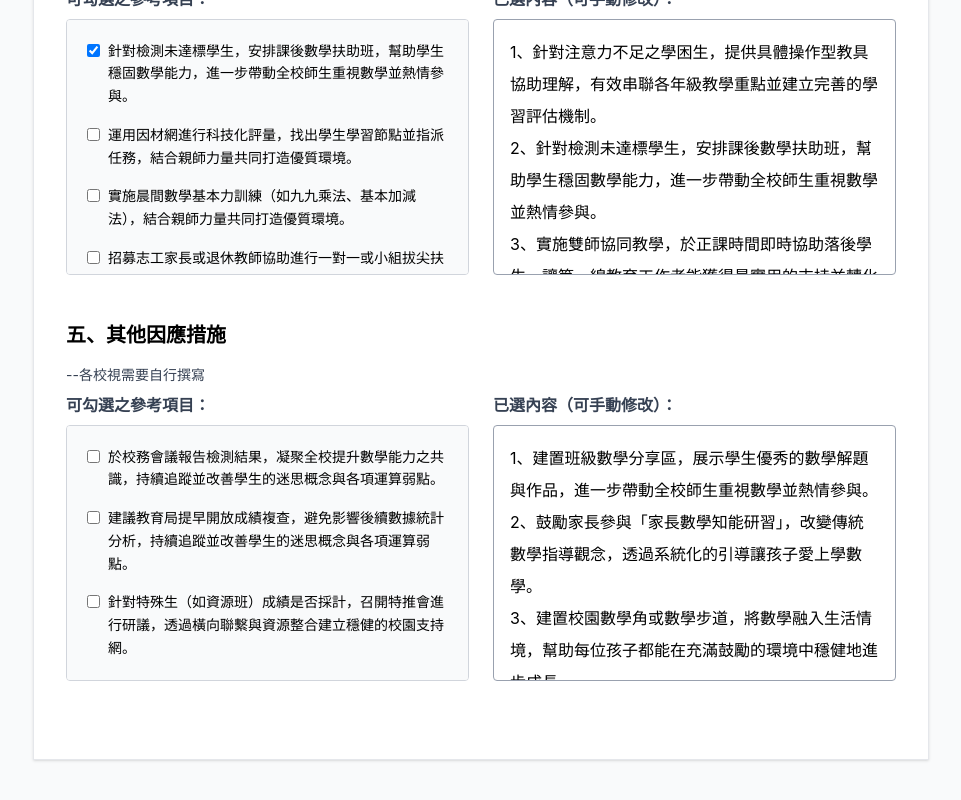
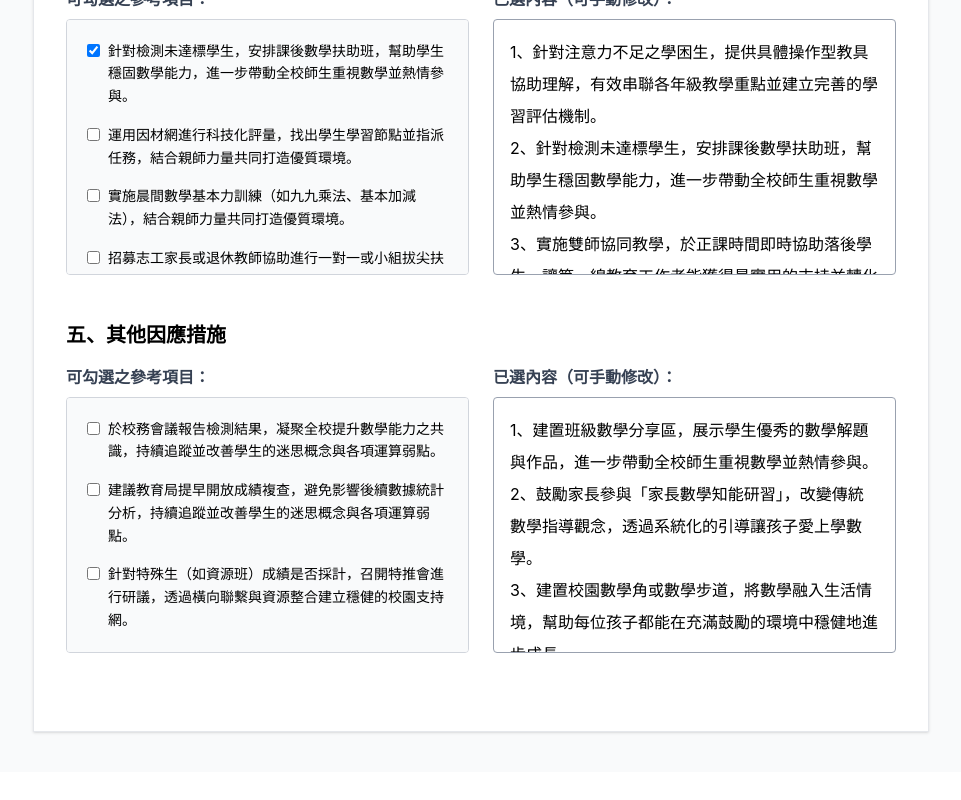
Before and after one commit to chy23/GIEMS_Math, a React (Vite) app: page / in a window 1280 px wide. Shown: the part 2264-3064 px from the top of the page, without its empty margins (159-1120 px from the left). After the commit the page ends 3036 px from the top, so only its background shows below. Built offline with nearby package versions, Linux system fonts and the light colour scheme.

Commit message:
Remove '--各校視需要自行撰寫' text from Section 5

```diff
--- a/src/App.tsx
+++ b/src/App.tsx
@@ -469,7 +469,7 @@ function App() {
         {/* Section 5 */}
         <section className="mb-10">
           <h2 className="text-xl font-bold mb-4">五、其他因應措施</h2>
-          <p className="mb-2 text-gray-700 text-sm">--各校視需要自行撰寫</p>
+
           <div className="flex flex-col md:flex-row gap-6">
             <div className="flex-1">
               <h3 className="font-bold text-gray-700 mb-2">可勾選之參考項目：</h3>
```
